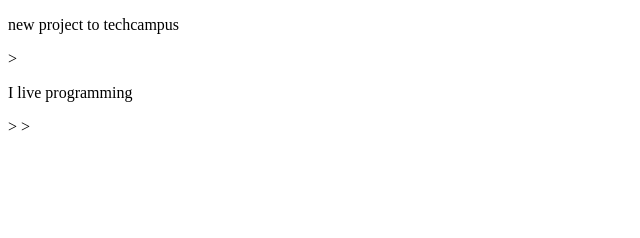
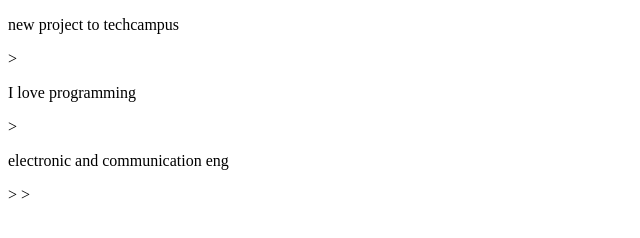
Before and after one commit to AbdulazizAAAlzhrany/TechCampus_Three, a plain HTML site: page index.html in a window 1280 px wide. Shown: the whole page, without its empty margins (0-640 px from the left). Drawn offline with Linux system fonts and the light colour scheme.

Commit message:
2edit index_

```diff
--- a/index.html
+++ b/index.html
@@ -5,6 +5,7 @@
 </head>
 <body>
      <p>new project to techcampus</p>>
-     <p>I live programming</p>>
+     <p>I love programming</p>>
+     <p>electronic and communication eng</p>>
 </body>
 </html>>
```
